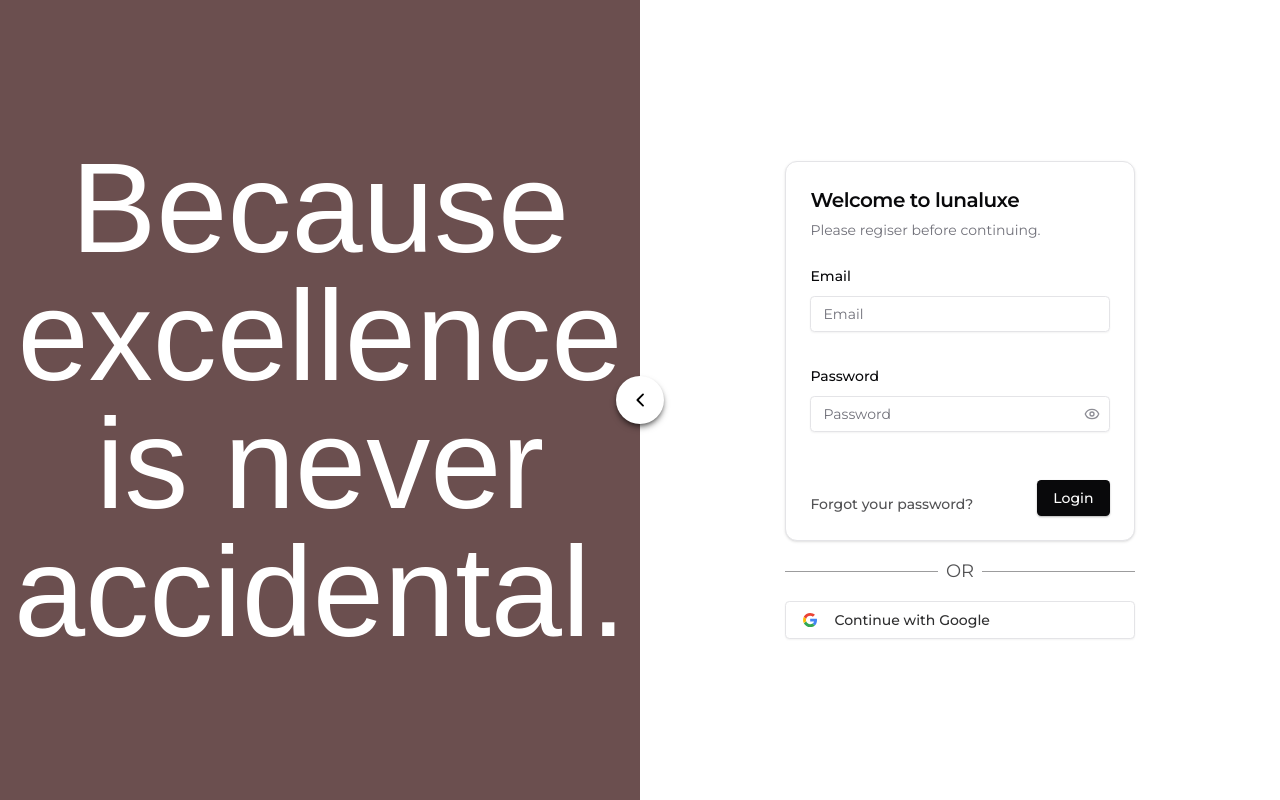
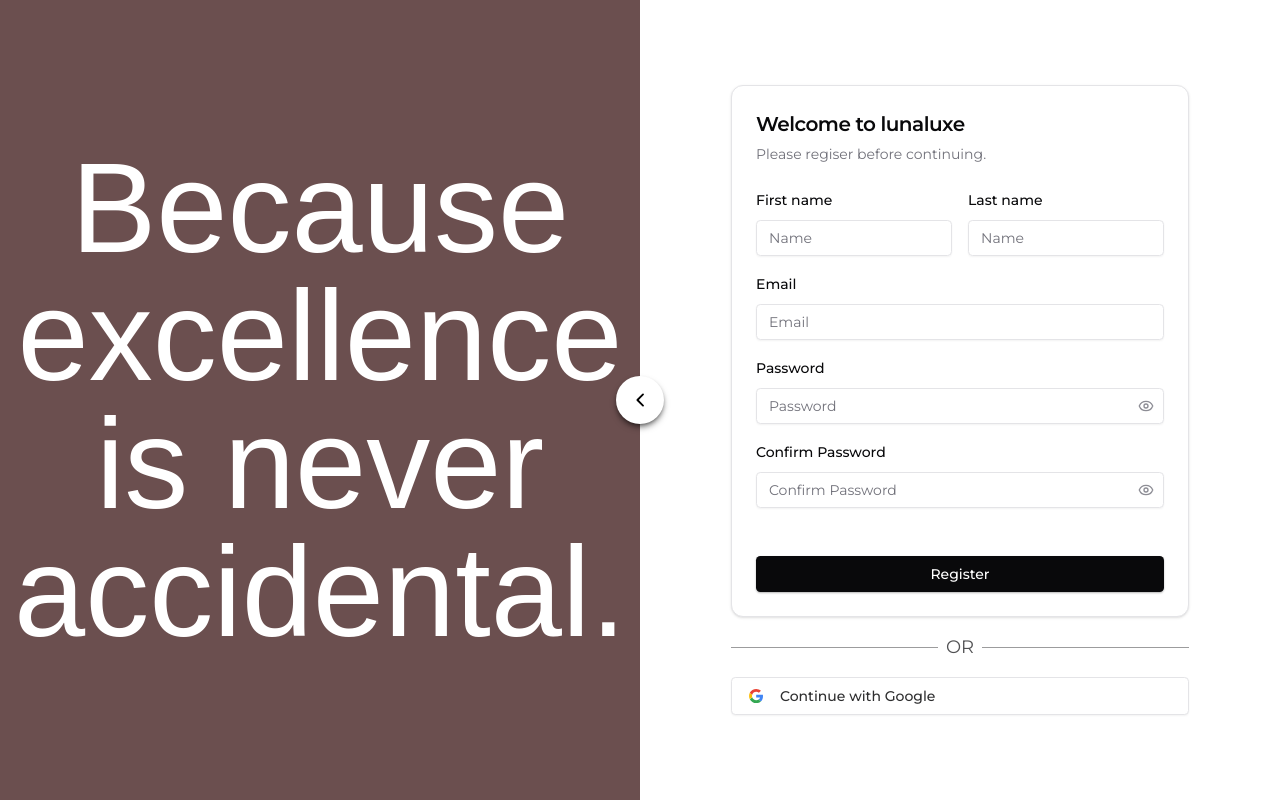
Before and after one commit to ElJoshua08/lunaluxe, a Next.js app: page /register in a window 1280 px wide. Built offline with nearby package versions, Linux system fonts and the light colour scheme; a web font is replaced by a local one; what tailwindcss-motion would draw is missing.

Commit message:
Add verify email page

```diff
--- a/src/app/(auth)/actions.ts
+++ b/src/app/(auth)/actions.ts
@@ -3,42 +3,40 @@
 import { revalidatePath } from 'next/cache';
 import { redirect } from 'next/navigation';
 
+import { loginSchema, registerSchema } from '@/lib/schema/auth';
 import { createClient } from '@/lib/utils/supabase/server';
+import { SignUpWithPasswordCredentials } from '@supabase/supabase-js';
+import { z } from 'zod';
 
-export async function login(formData: FormData) {
+export async function login(data: z.infer<typeof loginSchema>) {
   const supabase = await createClient();
-
-  // type-casting here for convenience
-  // in practice, you should validate your inputs
-  const data = {
-    email: formData.get('email') as string,
-    password: formData.get('password') as string,
-  };
 
   const { error } = await supabase.auth.signInWithPassword(data);
 
   if (error) {
-    redirect('/error');
+    return error.message;
   }
 
   revalidatePath('/', 'layout');
   redirect('/');
 }
 
-export async function register(formData: FormData) {
+export async function register(data: z.infer<typeof registerSchema>) {
   const supabase = await createClient();
 
-  // type-casting here for convenience
-  // in practice, you should validate your inputs
-  const data = {
-    email: formData.get('email') as string,
-    password: formData.get('password') as string,
-  };
-
-  const { error } = await supabase.auth.signUp(data);
+  const { error } = await supabase.auth.signUp({
+    email: data.email,
+    password: data.password,
+    options: {
+      emailRedirectTo: `${window.location.origin}/verify-email`,
+      data: {
+        display_name: `${data.firstName} ${data.lastName}`,
+      },
+    },
+  } as SignUpWithPasswordCredentials);
 
   if (error) {
-    redirect('/error');
+    return error.message;
   }
 
   revalidatePath('/', 'layout');
--- a/src/app/(auth)/layout.tsx
+++ b/src/app/(auth)/layout.tsx
@@ -1,3 +1,10 @@
+import { Metadata } from 'next';
+
+export const metadata: Metadata = {
+  title: 'Lunaluxe - Authentication',
+  description: 'Please verify your account before continuing.',
+};
+
 export default function AuthLayout({
   children,
 }: {
--- a/src/app/(auth)/login/page.tsx
+++ b/src/app/(auth)/login/page.tsx
@@ -22,21 +22,15 @@
 import { Input } from '@/components/ui/input';
 import { Label } from '@/components/ui/label';
 import { Separator } from '@/components/ui/separator';
+import { loginSchema } from '@/lib/schema/auth';
 import { zodResolver } from '@hookform/resolvers/zod';
 import { ChevronRight } from 'lucide-react';
 import Link from 'next/link';
 import { useForm } from 'react-hook-form';
 import { toast } from 'sonner';
 import { z } from 'zod';
+import { login } from '../actions';
 import { ContinueButton } from '../components/continue-button';
-
-const loginSchema = z.object({
-  email: z
-    .string()
-    .nonempty('This field is required')
-    .email('Must be a valid email'),
-  password: z.string().nonempty('This field is required'),
-});
 
 export default function LoginPage() {
   // Here the idea is to divide the screen in the middle …, having the maximun contrast, in one half whe would put the login form, and in the other, we will put some phrase and image behind to make it look 🌟Luxurious🌟
@@ -45,7 +39,7 @@
     <div className="flex flex-row items-stretch justify-center h-full w-full">
       <section className="bg-background w-1/2 flex items-center justify-center">
         <div className="flex flex-col items-center justify-center h-full">
-          <LoginForm onSuccess={() => toast.success('Login Successful')} />
+          <LoginForm />
           <div className="flex flex-row items-center justify-center w-full mt-4 gap-x-2">
             <Separator className="grow shrink !bg-foreground/40" />
             <p className="text-foreground/70 text-lg">OR</p>
@@ -86,7 +80,7 @@
   );
 }
 
-const LoginForm = ({ onSuccess }: { onSuccess: () => void }) => {
+const LoginForm = () => {
   const form = useForm<z.infer<typeof loginSchema>>({
     resolver: zodResolver(loginSchema),
     defaultValues: {
@@ -96,11 +90,12 @@
   });
 
   async function onSubmit(data: z.infer<typeof loginSchema>) {
-    await new Promise((resolve) => setTimeout(resolve, 1000));
+    const error = await login(data);
 
-    console.log(data);
-
-    onSuccess();
+    if (error) {
+      toast.error(error);
+      return;
+    }
   }
 
   return (
--- a/src/app/(auth)/register/page.tsx
+++ b/src/app/(auth)/register/page.tsx
@@ -20,23 +20,16 @@
   FormMessage,
 } from '@/components/ui/form';
 import { Input } from '@/components/ui/input';
-import { Label } from '@/components/ui/label';
 import { Separator } from '@/components/ui/separator';
+import { registerSchema } from '@/lib/schema/auth';
 import { zodResolver } from '@hookform/resolvers/zod';
 import { ChevronRight } from 'lucide-react';
 import Link from 'next/link';
 import { useForm } from 'react-hook-form';
 import { toast } from 'sonner';
 import { z } from 'zod';
+import { register } from '../actions';
 import { ContinueButton } from '../components/continue-button';
-
-const loginSchema = z.object({
-  email: z
-    .string()
-    .nonempty('This field is required')
-    .email('Must be a valid email'),
-  password: z.string().nonempty('This field is required'),
-});
 
 export default function RegisterPage() {
   // Here the idea is to divide the screen in the middle …, having the maximun contrast, in one half whe would put the login form, and in the other, we will put some phrase and image behind to make it look 🌟Luxurious🌟
@@ -50,7 +43,7 @@
       </section>
       <section className="bg-background w-1/2 flex items-center justify-center">
         <div className="flex flex-col items-center justify-center h-full">
-          <RegisterForm onSuccess={() => toast.success('Login Successful')} />
+          <RegisterForm />
           <div className="flex flex-row items-center justify-center w-full mt-4 gap-x-2">
             <Separator className="grow shrink !bg-foreground/40" />
             <p className="text-foreground/70 text-lg">OR</p>
@@ -86,31 +79,70 @@
   );
 }
 
-const RegisterForm = ({ onSuccess }: { onSuccess: () => void }) => {
-  const form = useForm<z.infer<typeof loginSchema>>({
-    resolver: zodResolver(loginSchema),
+const RegisterForm = () => {
+  const form = useForm<z.infer<typeof registerSchema>>({
+    resolver: zodResolver(registerSchema),
     defaultValues: {
+      firstName: '',
+      lastName: '',
       email: '',
       password: '',
+      confirmPassword: '',
     },
   });
 
-  async function onSubmit(data: z.infer<typeof loginSchema>) {
-    console.log(data);
+  async function onSubmit(data: z.infer<typeof registerSchema>) {
+    const error = await register(data);
 
-    console.log(data)
-
-    onSuccess();
+    if (error) {
+      toast.error(error);
+      return;
+    }
   }
 
   return (
-    <Card>
+    <Card className="w-sm">
       <CardHeader>
         <CardTitle className="text-xl">Welcome to lunaluxe</CardTitle>
         <CardDescription>Please regiser before continuing.</CardDescription>
       </CardHeader>
-      <CardContent className="space-y-8 mb-6">
+      <CardContent className="space-y-4 mb-6">
         <Form {...form}>
+          <div className="flex flex-row gap-x-4">
+            <FormField
+              control={form.control}
+              name="firstName"
+              render={({ field }) => (
+                <FormItem>
+                  <FormLabel>First name</FormLabel>
+                  <FormControl>
+                    <Input
+                      {...field}
+                      placeholder="Name"
+                    />
+                  </FormControl>
+                  <FormMessage />
+                </FormItem>
+              )}
+            />
+            <FormField
+              control={form.control}
+              name="lastName"
+              render={({ field }) => (
+                <FormItem>
+                  <FormLabel>Last name</FormLabel>
+                  <FormControl>
+                    <Input
+                      {...field}
+                      placeholder="Name"
+                    />
+                  </FormControl>
+                  <FormMessage />
+                </FormItem>
+              )}
+            />
+          </div>
+
           <FormField
             control={form.control}
             name="email"
@@ -140,22 +172,31 @@
               </FormItem>
             )}
           />
+          <FormField
+            control={form.control}
+            name="confirmPassword"
+            render={({ field }) => (
+              <FormItem>
+                <FormLabel>Confirm Password</FormLabel>
+                <FormControl>
+                  <PasswordInput
+                    {...field}
+                    placeholder="Confirm Password"
+                  />
+                </FormControl>
+                <FormMessage />
+              </FormItem>
+            )}
+          />
         </Form>
       </CardContent>
-      <CardFooter className="flex items-end justify-between gap-x-16">
-        <Link href={'/forgot-password'}>
-          <Label
-            variant="link"
-            size="sm"
-          >
-            Forgot your password?
-          </Label>
-        </Link>
+      <CardFooter className="flex items-end justify-between">
         <Button
           onClick={form.handleSubmit(onSubmit)}
+          className="w-full"
           loadOnClick
         >
-          Login
+          Register
         </Button>
       </CardFooter>
     </Card>
--- /dev/null
+++ b/src/app/(auth)/verify-email/page.tsx
@@ -0,0 +1,3 @@
+export default function VerifyEmailPage() {
+  return <div>Verify Email</div>;
+}
--- /dev/null
+++ b/src/lib/schema/auth.ts
@@ -0,0 +1,31 @@
+import { z } from 'zod';
+
+export const loginSchema = z.object({
+  email: z
+    .string()
+    .nonempty('This field is required')
+    .email('Must be a valid email'),
+  password: z.string().nonempty('This field is required'),
+});
+
+export const registerSchema = z
+  .object({
+    firstName: z
+      .string()
+      .nonempty('This field is required')
+      .min(4, 'First name must be at least 4 characters'),
+    lastName: z
+      .string()
+      .nonempty('This field is required')
+      .min(4, 'Last name must be at least 4 characters'),
+    email: z
+      .string()
+      .nonempty('This field is required')
+      .email('Must be a valid email'),
+    password: z.string().nonempty('This field is required'),
+    confirmPassword: z.string().nonempty('This field is required'),
+  })
+  .refine((data) => data.password === data.confirmPassword, {
+    message: 'Passwords must match',
+    path: ['confirmPassword'],
+  });
```
